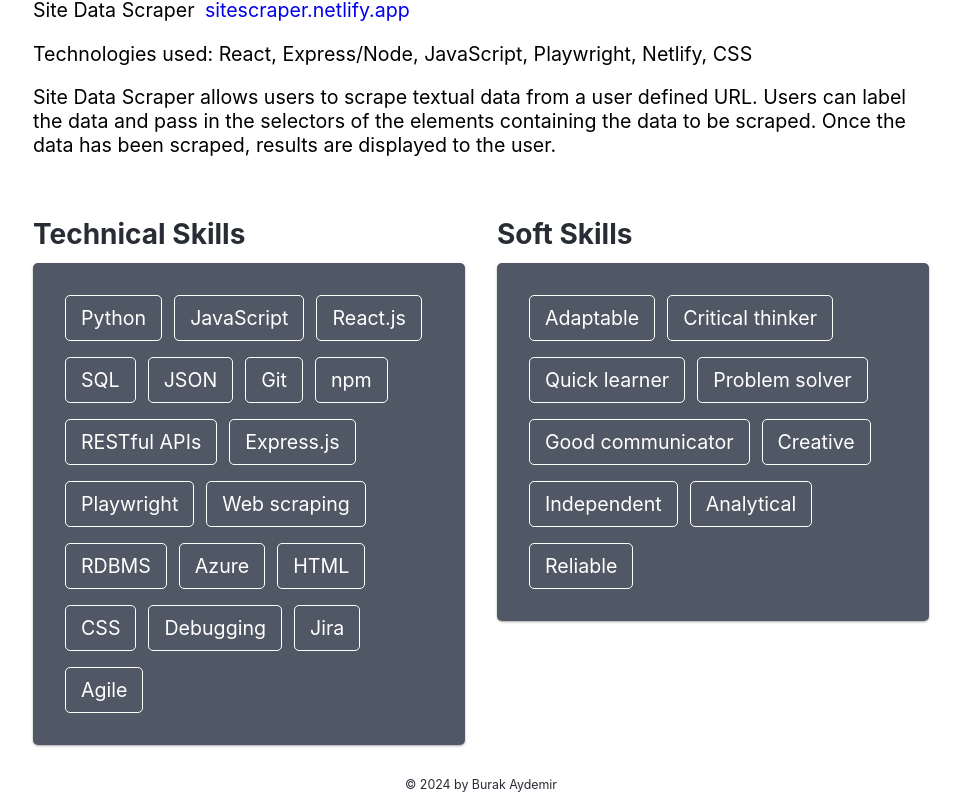
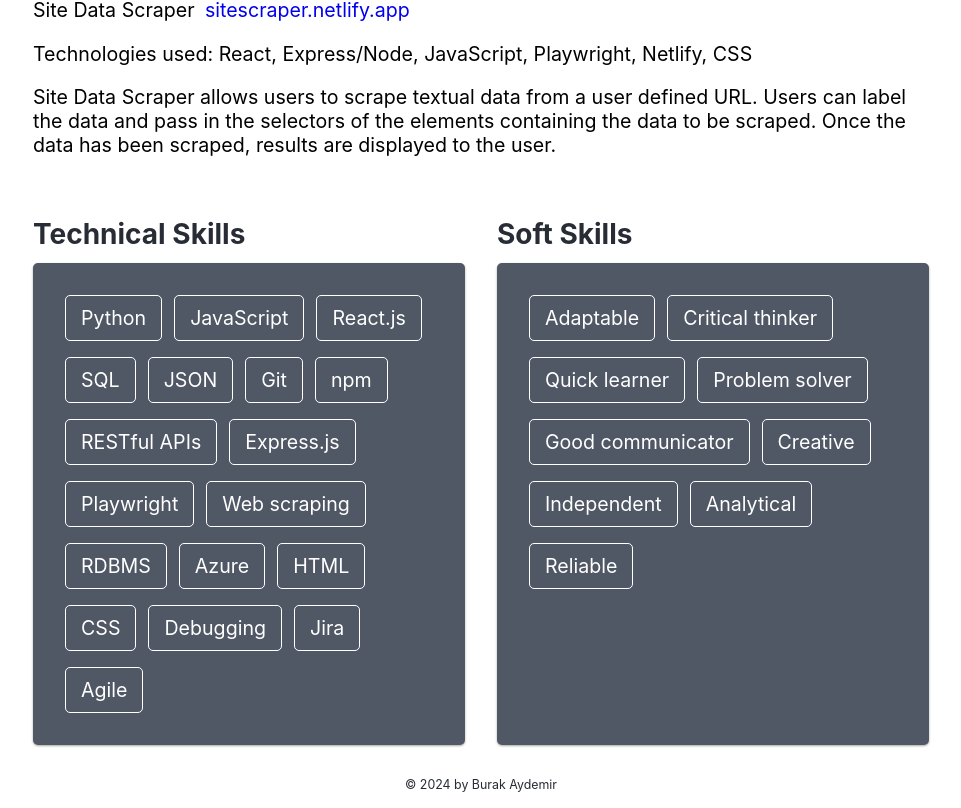
Before and after one commit to BurakAy/burakay.github.io, a React (Create React App) app: page / in a window 1280 px wide. Shown: the part 339-1147 px from the top of the page, without its empty margins (159-1120 px from the left). Built offline with nearby package versions, Linux system fonts and the light colour scheme; no server answers.

Commit message:
Style rules to make panel-wrapper grow to size of parent so both panels are equal height regardless of content

```diff
--- a/src/styles/Panel.css
+++ b/src/styles/Panel.css
@@ -1,5 +1,7 @@
 .panel {
     flex: 1 1 0;
+    display: flex;
+    flex-direction: column;
 }
 
 .panel-wrapper {
@@ -7,6 +9,7 @@
     border-radius: 5px;
     padding: 1rem 2rem;
     box-shadow: rgba(0, 0, 0, 0.12) 0px 1px 3px, rgba(0, 0, 0, 0.24) 0px 1px 2px;
+    flex: 1;
 }
 
 .pill-tiles_list {
```
